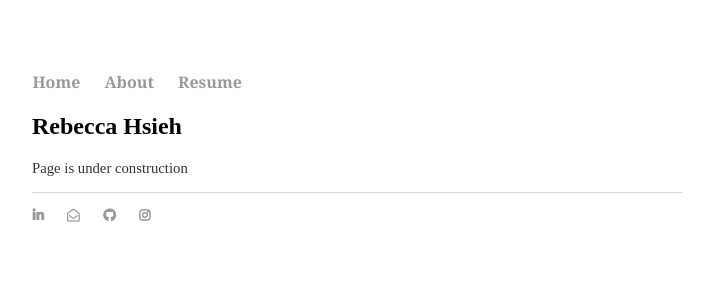
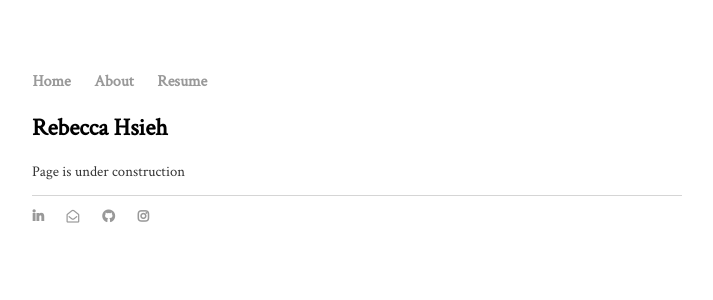
Before and after one commit to therealslimhsiehdy/therealslimhsiehdy.github.io, a Jekyll site: the page resume/index.html, which Jekyll copies as it is, in a window 1280 px wide. Shown: the top 300 px of the page, without its empty margins (283-996 px from the left). Built offline with Jekyll 4.4.1, drawn with Linux system fonts in a browser that asks for light colours; nearby versions of some CDN libraries.

Commit message:
Fixing font

```diff
--- a/_layouts/default.html
+++ b/_layouts/default.html
@@ -5,6 +5,7 @@
 		<title>Rebecca Hsieh</title>
 		<link rel="stylesheet" type="text/css" href="/css/main.css">
 		<link rel="stylesheet" href="https://use.fontawesome.com/releases/v5.3.1/css/all.css">
+		<link href="https://fonts.googleapis.com/css?family=Crimson+Text" rel="stylesheet">
 		<!-- link to main stylesheet -->
 	</head>
 	<body>
--- a/about/index.html
+++ b/about/index.html
@@ -5,6 +5,7 @@
 		<title>Rebecca Hsieh</title>
 		<link rel="stylesheet" type="text/css" href="/css/main.css">
 		<link rel="stylesheet" href="https://use.fontawesome.com/releases/v5.3.1/css/all.css">
+		<link href="https://fonts.googleapis.com/css?family=Crimson+Text" rel="stylesheet">
 		<!-- link to main stylesheet -->
 	</head>
 	<body>
--- a/css/main.css
+++ b/css/main.css
@@ -2,33 +2,39 @@
     margin: 70px auto;
     width: 60%;
     max-width: 650px;
+    font-family: 'Crimson Text', serif;
 }
+
 nav ul, footer ul {
-    font-family:'Georgia', 'Georgia', 'Sans-Serif';
     padding: 0.5px;
     list-style: none;
     font-weight: bold;
 }
+
 nav ul li, footer ul li {
     display: inline;
     margin-right: 20px;
 }
+
 a {
     text-decoration: none;
     color: #999;
 }
+
 a:hover {
     text-decoration: underline;
 }
+
 h1 {
     font-size: 3em;
-    font-family:'Georgia', 'Georgia', 'Sans-Serif';
 }
+
 p {
     font-size: 0.92em;
     line-height: 1.2;
     color: #333;
 }
+
 footer {
     border-top: 1px solid #d5d5d5;
     font-size: .8em;
--- a/resume/index.html
+++ b/resume/index.html
@@ -5,6 +5,7 @@
 		<title>Rebecca Hsieh</title>
 		<link rel="stylesheet" type="text/css" href="/css/main.css">
 		<link rel="stylesheet" href="https://use.fontawesome.com/releases/v5.3.1/css/all.css">
+		<link href="https://fonts.googleapis.com/css?family=Crimson+Text" rel="stylesheet">
 		<!-- link to main stylesheet -->
 	</head>
 	<body>
```
